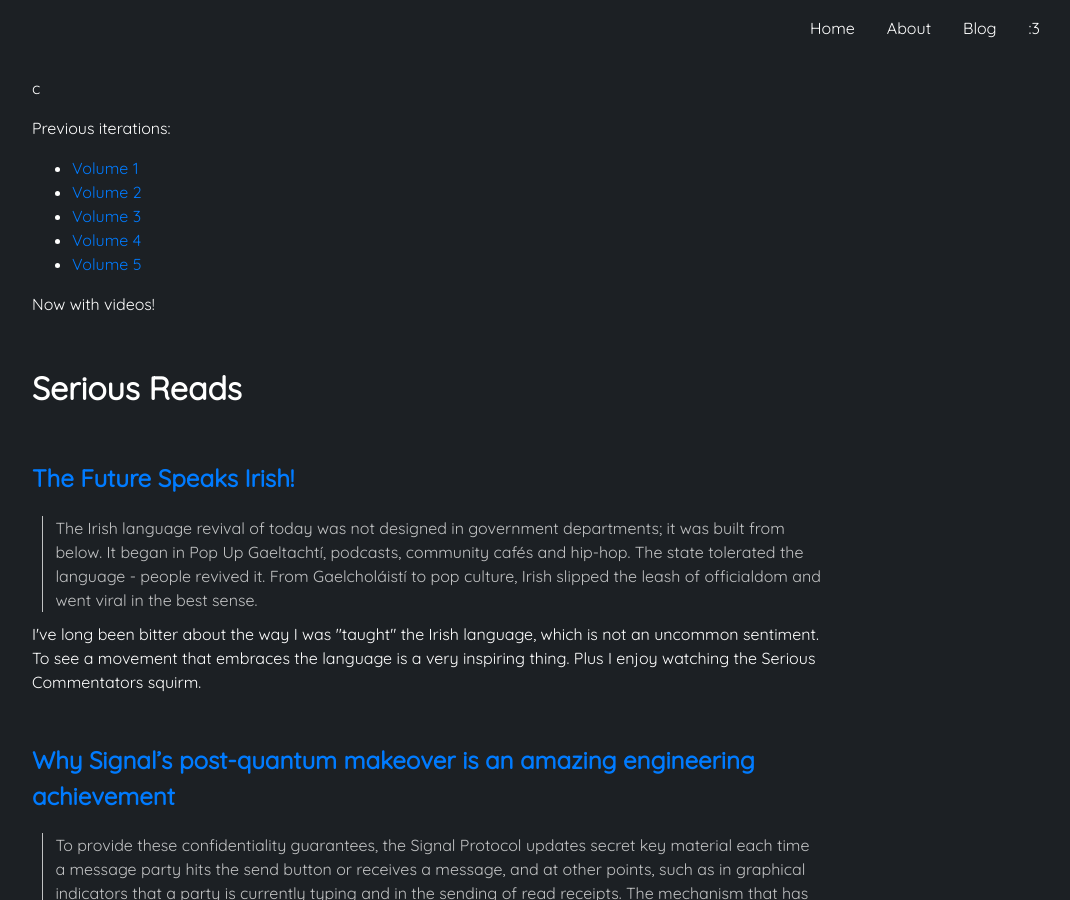
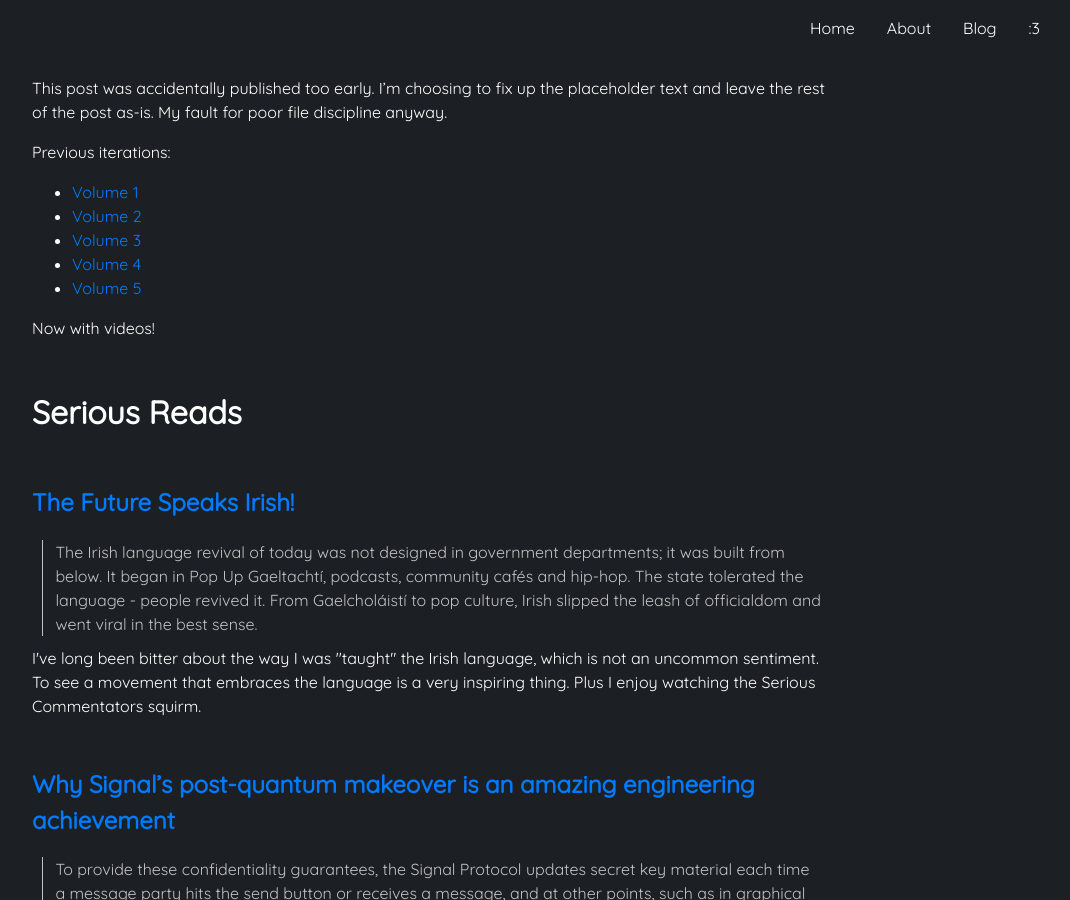
Before and after one commit to caoimhemoriarty/sandyspalace, a Jekyll site: the page built from _posts/2025-12-06-What-I'm-Reading-Vol-6.md, in a window 1280 px wide and 900 px high. Shown: the whole window, without its empty margins (208-1278 px from the left). Built offline with Jekyll 4.4.1, drawn with Linux system fonts in a browser that asks for light colours; our own code applies the rules of GitHub Pages for plain Markdown files; some of the changed text lies outside the part shown.

Commit message:
Post update

```diff
--- a/_posts/2025-12-06-What-I'm-Reading-Vol-6.md
+++ b/_posts/2025-12-06-What-I'm-Reading-Vol-6.md
@@ -2,8 +2,7 @@
 title: What I'm Reading, Volume 6
 ---
 
-
-c
+This post was accidentally published too early. I'm choosing to fix up the placeholder text and leave the rest of the post as-is. My fault for poor file discipline anyway.
 <div>
 <p>
     Previous iterations:<br>
@@ -93,15 +80,6 @@ I love watching electrical engineers do silly things. Vapes are stupid and an ex
 
 Plus it gives me reassurance that NATO generals also engage in semantic rule arguments. Maybe my D&D campaign's sessions aren't that unusual after all.
 
-<sup id="fnref:1"><a href="#fn:1" class="footnote" rel="footnote" role="doc-noteref">[1]</a></sup>
-
-<div class="footnotes" role="doc-endnotes">
-    <ol>
-    <li id="fn:1">
-        <p>nya<a href="#fnref:1" class="reversefootnote" role="doc-backlink">↩</a></p>
-    </li>
-    </ol>
-</div>
 
 <script defer src="https://comments.oakreef.ie/comentario.js"></script>
 <comentario-comments></comentario-comments>
```
Also changed, not shown: other parts of _posts/2025-12-06-What-I'm-Reading-Vol-6.md (+0 -12 lines).
